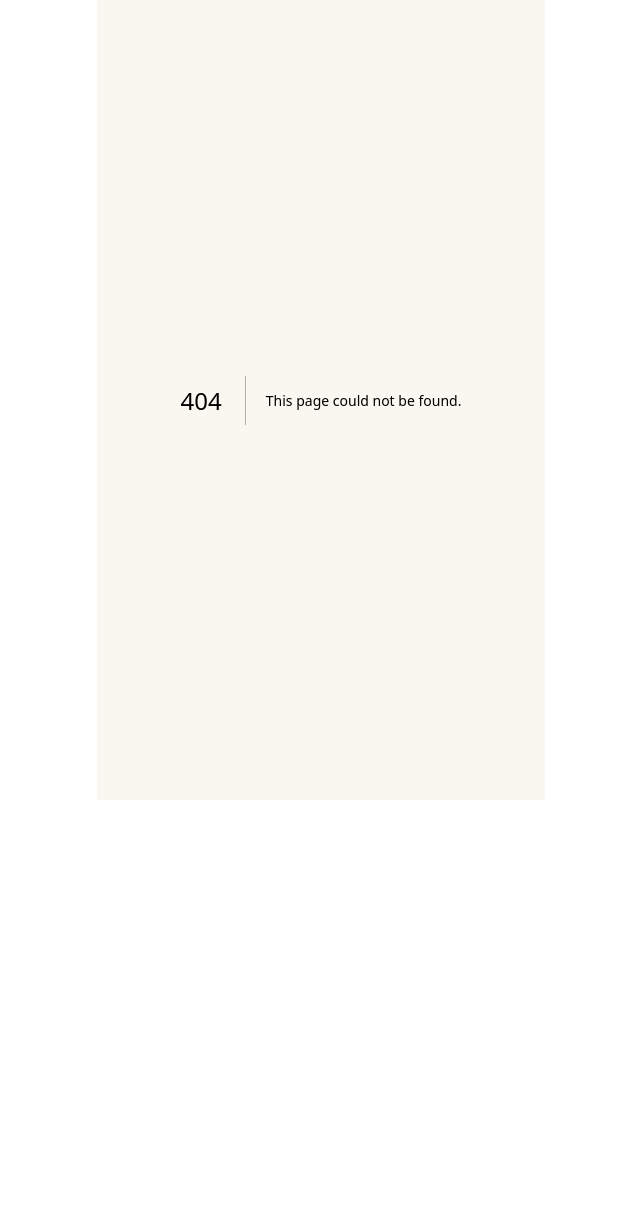
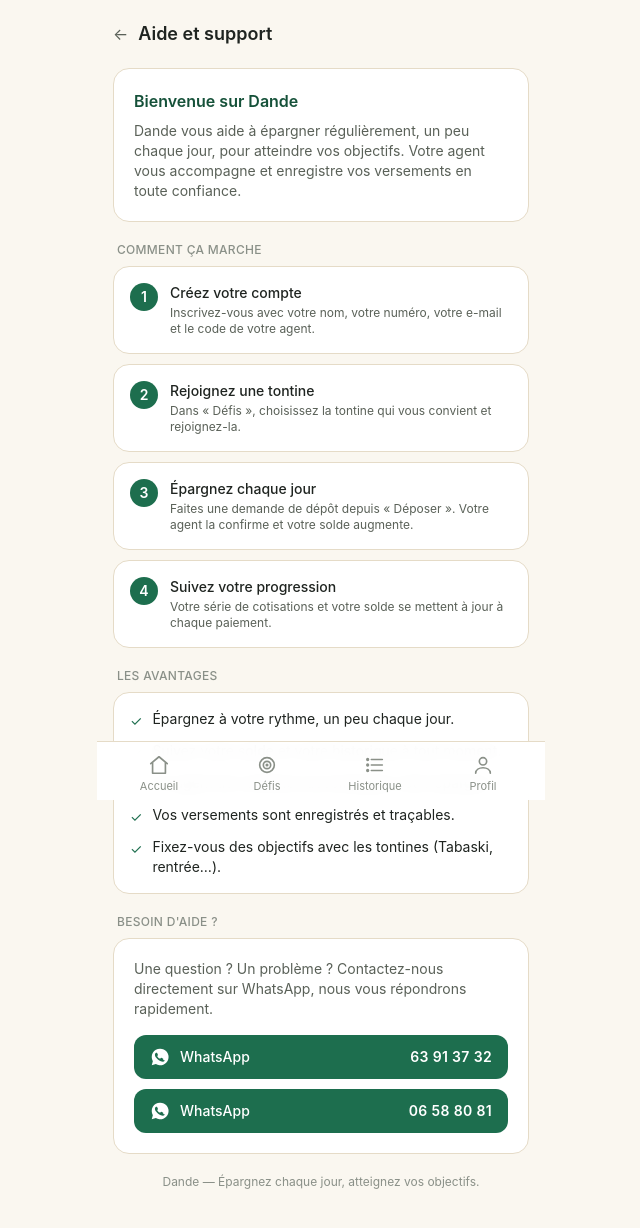
Before and after one commit to hackmhd/dande-frontend, a Next.js app: page /help in a window 1280 px wide. Before the commit this address had no page. Shown: the top 1228 px of the page, without its empty margins (319-959 px from the left). Before the commit the page ends 800 px from the top, so only its background shows below. Built offline with nearby package versions, Linux system fonts and the light colour scheme.

Commit message:
Page Aide et Support et activation des notifications push

```diff
--- /dev/null
+++ b/src/app/(app)/help/page.tsx
@@ -0,0 +1,112 @@
+'use client';
+
+import { useRouter } from 'next/navigation';
+
+// Vos coordonnées WhatsApp. Le format international pour le lien : Burkina = 226.
+const WHATSAPP_NUMBERS = [
+  { display: '63 91 37 32', intl: '22663913732' },
+  { display: '06 58 80 81', intl: '22606588081' },
+];
+
+interface Step {
+  n: number;
+  title: string;
+  text: string;
+}
+
+const STEPS: Step[] = [
+  { n: 1, title: 'Créez votre compte', text: 'Inscrivez-vous avec votre nom, votre numéro, votre e-mail et le code de votre agent.' },
+  { n: 2, title: 'Rejoignez une tontine', text: 'Dans « Défis », choisissez la tontine qui vous convient et rejoignez-la.' },
+  { n: 3, title: 'Épargnez chaque jour', text: 'Faites une demande de dépôt depuis « Déposer ». Votre agent la confirme et votre solde augmente.' },
+  { n: 4, title: 'Suivez votre progression', text: 'Votre série de cotisations et votre solde se mettent à jour à chaque paiement.' },
+];
+
+const BENEFITS: string[] = [
+  'Épargnez à votre rythme, un peu chaque jour.',
+  'Suivez votre solde et votre historique à tout moment.',
+  'Un agent de confiance accompagne votre épargne.',
+  'Vos versements sont enregistrés et traçables.',
+  'Fixez-vous des objectifs avec les tontines (Tabaski, rentrée…).',
+];
+
+export default function HelpPage() {
+  const router = useRouter();
+
+  return (
+    <main className="flex min-h-screen flex-col px-4 py-5">
+      <header className="mb-5 flex items-center gap-2.5">
+        <button onClick={() => router.back()} className="t-soft transition-colors hover:text-ink dark:hover:text-white">←</button>
+        <h1 className="text-lg font-semibold t-title">Aide et support</h1>
+      </header>
+
+      {/* Présentation */}
+      <div className="surface mb-5 p-5">
+        <h2 className="text-base font-semibold text-forest-700 dark:text-forest-400">Bienvenue sur Dande</h2>
+        <p className="mt-2 text-sm t-soft">
+          Dande vous aide à épargner régulièrement, un peu chaque jour, pour atteindre
+          vos objectifs. Votre agent vous accompagne et enregistre vos versements en
+          toute confiance.
+        </p>
+      </div>
+
+      {/* Comment ça marche */}
+      <p className="mb-2 px-1 text-xs font-medium uppercase tracking-wide t-faint">Comment ça marche</p>
+      <div className="mb-5 flex flex-col gap-2.5">
+        {STEPS.map((s) => (
+          <div key={s.n} className="surface flex items-start gap-3 p-4">
+            <div className="flex h-7 w-7 flex-shrink-0 items-center justify-center rounded-full bg-forest-600 text-sm font-semibold text-white">
+              {s.n}
+            </div>
+            <div>
+              <p className="text-sm font-medium t-title">{s.title}</p>
+              <p className="mt-0.5 text-xs t-soft">{s.text}</p>
+            </div>
+          </div>
+        ))}
+      </div>
+
+      {/* Avantages */}
+      <p className="mb-2 px-1 text-xs font-medium uppercase tracking-wide t-faint">Les avantages</p>
+      <div className="surface mb-5 p-4">
+        <ul className="flex flex-col gap-2.5">
+          {BENEFITS.map((b, i) => (
+            <li key={i} className="flex items-start gap-2.5 text-sm t-title">
+              <span className="mt-0.5 text-forest-600 dark:text-forest-400">✓</span>
+              <span>{b}</span>
+            </li>
+          ))}
+        </ul>
+      </div>
+
+      {/* Contact WhatsApp */}
+      <p className="mb-2 px-1 text-xs font-medium uppercase tracking-wide t-faint">Besoin d'aide ?</p>
+      <div className="surface p-5">
+        <p className="text-sm t-soft">
+          Une question ? Un problème ? Contactez-nous directement sur WhatsApp, nous
+          vous répondrons rapidement.
+        </p>
+        <div className="mt-4 flex flex-col gap-2.5">
+          {WHATSAPP_NUMBERS.map((w) => (
+            <a
+              key={w.intl}
+              href={`https://wa.me/${w.intl}`}
+              target="_blank"
+              rel="noopener noreferrer"
+              className="flex items-center justify-between rounded-xl bg-forest-600 px-4 py-3 text-white transition-all duration-200 hover:bg-forest-700 active:scale-[0.98]"
+            >
+              <span className="flex items-center gap-2.5">
+                <svg width={20} height={20} viewBox="0 0 24 24" fill="currentColor" aria-hidden="true">
+                  <path d="M12 2a10 10 0 0 0-8.6 15l-1.3 4.8 4.9-1.3A10 10 0 1 0 12 2Zm5.8 14.2c-.2.7-1.4 1.3-2 1.4-.5.1-1.2.1-1.9-.1-.4-.1-1-.3-1.7-.6-3-1.3-4.9-4.3-5.1-4.5-.1-.2-1.2-1.5-1.2-2.9s.7-2 1-2.3c.2-.3.5-.3.7-.3h.5c.2 0 .4 0 .6.5l.8 1.9c.1.2.1.4 0 .5l-.3.5-.4.4c-.1.1-.3.3-.1.5.1.3.6 1 1.3 1.6.9.8 1.6 1 1.9 1.2.2.1.4.1.5-.1l.6-.8c.2-.2.4-.2.6-.1l1.8.9c.2.1.4.2.5.3.1.2.1.7-.1 1.3Z" />
+                </svg>
+                <span className="text-sm font-medium">WhatsApp</span>
+              </span>
+              <span className="text-sm font-semibold tracking-wide">{w.display}</span>
+            </a>
+          ))}
+        </div>
+      </div>
+
+      <p className="mt-5 text-center text-xs t-faint">Dande — Épargnez chaque jour, atteignez vos objectifs.</p>
+    </main>
+  );
+}
--- a/src/app/(app)/profile/page.tsx
+++ b/src/app/(app)/profile/page.tsx
@@ -5,6 +5,7 @@
 import { auth } from '@/lib/auth';
 import { api, formatFcfa } from '@/lib/api';
 import { ThemeToggle } from '@/components/ThemeToggle';
+import { enablePush, disablePush, pushPermission } from '@/lib/push';
 
 interface Row { label: string; value?: string; action?: () => void; }
 
@@ -59,6 +60,18 @@
     }
   }
 
+  async function handleNotifications() {
+    const perm = pushPermission();
+    if (perm === 'unsupported') {
+      setToast('Votre appareil ne supporte pas les notifications.');
+      setTimeout(() => setToast(null), 3500);
+      return;
+    }
+    const result = await enablePush();
+    setToast(result.ok ? 'Notifications activées ✓' : (result.reason ?? 'Impossible d\u2019activer les notifications.'));
+    setTimeout(() => setToast(null), 3500);
+  }
+
   function handleLogout() {
     auth.clear();
     router.replace('/login');
@@ -79,8 +92,8 @@
   const settingRows: Row[] = [
     { label: 'Modifier mes informations', action: openEditProfile },
     { label: 'Changer mon mot de passe', action: () => router.push('/change-password') },
-    { label: 'Notifications', action: () => {} },
-    { label: 'Aide et support', action: () => {} },
+    { label: 'Activer les notifications', action: handleNotifications },
+    { label: 'Aide et support', action: () => router.push('/help') },
   ];
 
   return (
--- a/src/lib/api.ts
+++ b/src/lib/api.ts
@@ -108,6 +108,21 @@
       body: JSON.stringify({ tontineId }),
     }),
 
+  getPushKey: () =>
+    request<{ enabled: boolean; publicKey: string }>('/push/public-key'),
+
+  subscribePush: (sub: unknown) =>
+    request<{ subscribed: boolean }>('/push/subscribe', {
+      method: 'POST',
+      body: JSON.stringify(sub),
+    }),
+
+  unsubscribePush: (endpoint: string) =>
+    request<{ unsubscribed: boolean }>('/push/unsubscribe', {
+      method: 'POST',
+      body: JSON.stringify({ endpoint }),
+    }),
+
   requestPasswordReset: () =>
     request<{ id: string; status: string }>('/password-reset', {
       method: 'POST',
--- /dev/null
+++ b/src/lib/push.ts
@@ -0,0 +1,80 @@
+import { api } from './api';
+
+/**
+ * Gestion des notifications push côté navigateur.
+ * Enregistre le service worker, demande l'autorisation, et abonne l'appareil.
+ */
+
+/** Le navigateur supporte-t-il les notifications push ? */
+export function isPushSupported(): boolean {
+  return (
+    typeof window !== 'undefined' &&
+    'serviceWorker' in navigator &&
+    'PushManager' in window &&
+    'Notification' in window
+  );
+}
+
+/** État actuel de l'autorisation : 'granted' | 'denied' | 'default'. */
+export function pushPermission(): NotificationPermission | 'unsupported' {
+  if (!isPushSupported()) return 'unsupported';
+  return Notification.permission;
+}
+
+/** Convertit la clé VAPID (base64url) au format attendu par le navigateur. */
+function urlBase64ToUint8Array(base64String: string): Uint8Array {
+  const padding = '='.repeat((4 - (base64String.length % 4)) % 4);
+  const base64 = (base64String + padding).replace(/-/g, '+').replace(/_/g, '/');
+  const raw = atob(base64);
+  const arr = new Uint8Array(raw.length);
+  for (let i = 0; i < raw.length; i++) arr[i] = raw.charCodeAt(i);
+  return arr;
+}
+
+/**
+ * Active les notifications : enregistre le service worker, demande
+ * l'autorisation, s'abonne, et envoie l'abonnement au serveur.
+ * Renvoie true si tout s'est bien passé.
+ */
+export async function enablePush(): Promise<{ ok: boolean; reason?: string }> {
+  if (!isPushSupported()) {
+    return { ok: false, reason: 'Votre navigateur ne supporte pas les notifications.' };
+  }
+
+  // Récupère la clé publique du serveur.
+  const { enabled, publicKey } = await api.getPushKey();
+  if (!enabled || !publicKey) {
+    return { ok: false, reason: 'Les notifications ne sont pas activées sur le serveur.' };
+  }
+
+  // Demande l'autorisation à l'utilisateur.
+  const permission = await Notification.requestPermission();
+  if (permission !== 'granted') {
+    return { ok: false, reason: 'Vous avez refusé les notifications.' };
+  }
+
+  // Enregistre le service worker.
+  const registration = await navigator.serviceWorker.register('/sw.js');
+  await navigator.serviceWorker.ready;
+
+  // S'abonne au push. Le cast en BufferSource satisfait les typages stricts.
+  const subscription = await registration.pushManager.subscribe({
+    userVisibleOnly: true,
+    applicationServerKey: urlBase64ToUint8Array(publicKey) as BufferSource,
+  });
+
+  // Envoie l'abonnement au serveur.
+  await api.subscribePush(subscription.toJSON());
+  return { ok: true };
+}
+
+/** Désactive les notifications sur cet appareil. */
+export async function disablePush(): Promise<void> {
+  if (!isPushSupported()) return;
+  const registration = await navigator.serviceWorker.getRegistration();
+  const sub = await registration?.pushManager.getSubscription();
+  if (sub) {
+    await api.unsubscribePush(sub.endpoint).catch(() => {});
+    await sub.unsubscribe().catch(() => {});
+  }
+}
```
Also changed, not shown: public/sw.js (+31 -0 lines).
